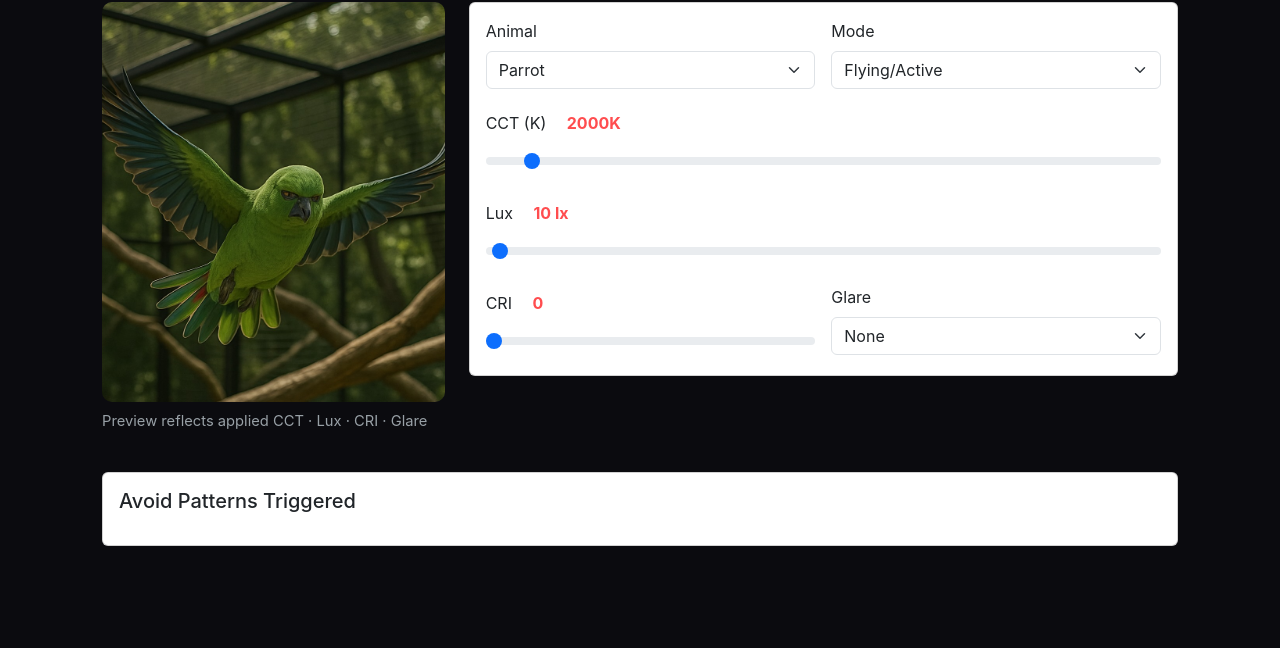
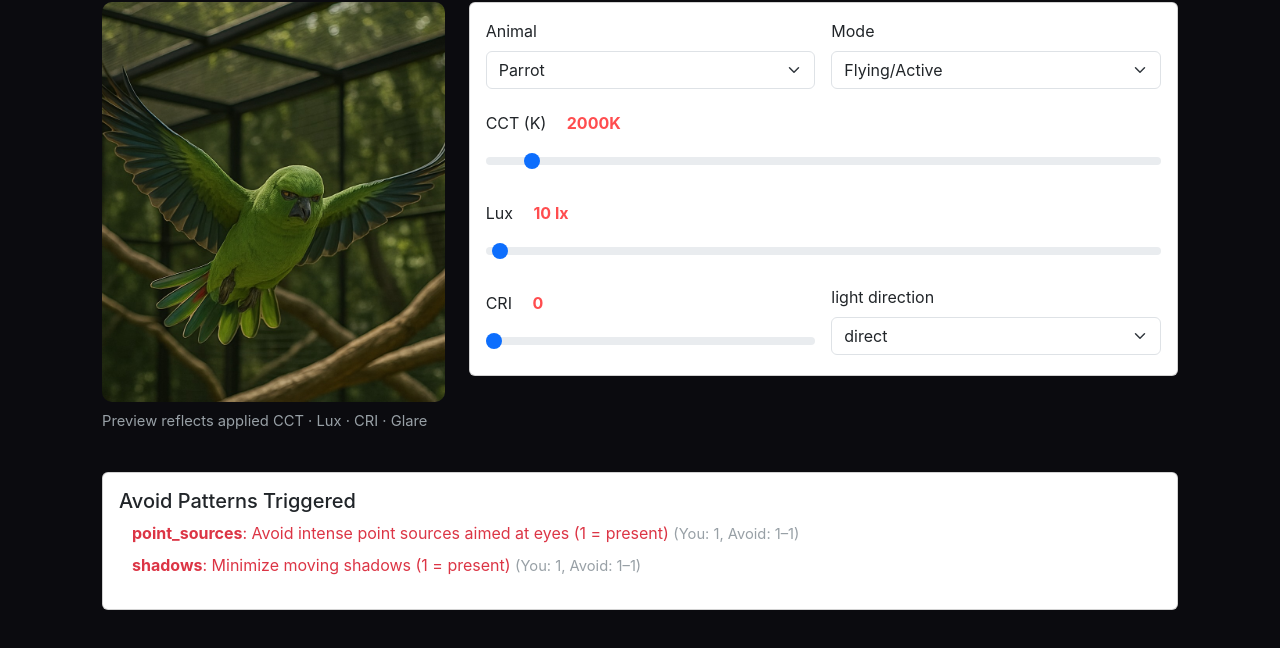
Before and after one commit to abubakr3800/zoo, a plain HTML site: page index.html in a window 1280 px wide. Shown: the part 94-742 px from the top of the page. Drawn offline with nearby package versions, Linux system fonts and the light colour scheme.

Commit message:
the zoo Last last 23

```diff
--- a/index.html
+++ b/index.html
@@ -72,10 +72,10 @@
               <input id="criSlider" type="range" class="form-range" min="0" max="100" step="1" value="0">
             </div>
             <div class="col-12 col-md-6">
-              <label class="form-label">Glare</label>
+              <label class="form-label">light direction</label>
               <select id="glareSelect" class="form-select">
-                <option value="0">None</option>
-                <option value="1">Present</option>
+                <option value="1">direct</option>
+                <option value="0">indirect</option>
               </select>
             </div>
           </div>
```
